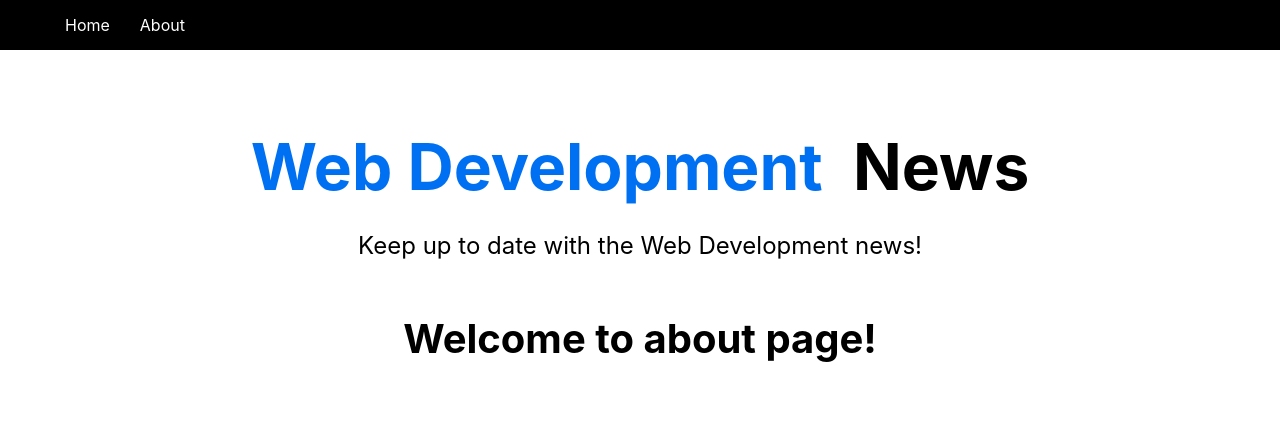
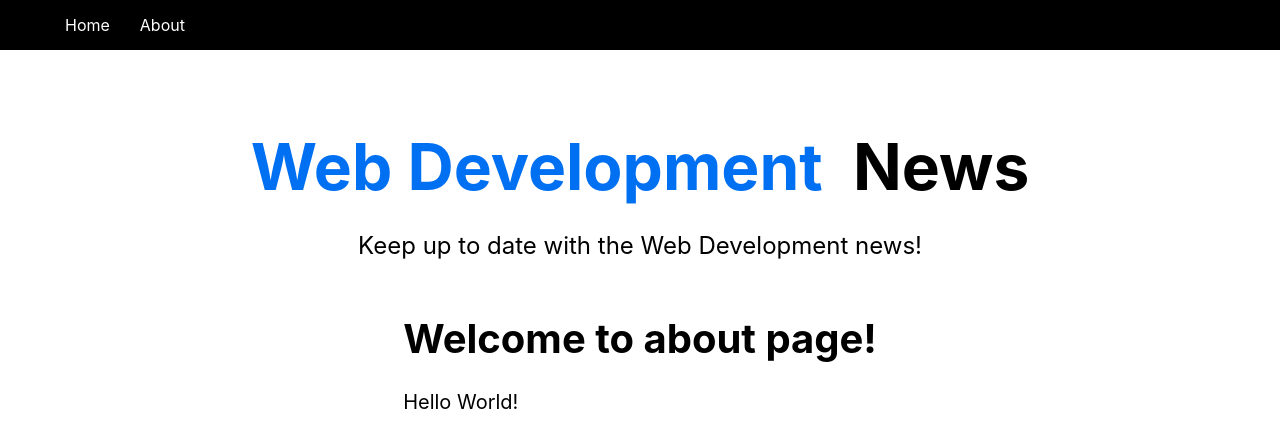
Before and after one commit to muskaansingh/Learn-Next.js, a Next.js app in the folder next-basics/: page /about in a window 1280 px wide. Shown: the top 448 px of the page. Built offline with nearby package versions, Linux system fonts and the light colour scheme.

Commit message:
Update about.js

```diff
--- a/next-basics/pages/about.js
+++ b/next-basics/pages/about.js
@@ -1,16 +1,17 @@
-import Head from 'next/head'
+import Head from 'next/head';
 
 const about = () => {
     return (
         <div>
             <Head>
                 <title>
-                    About!
+                    About-Page!
                 </title>
             </Head>
             <h1>Welcome to about page!</h1>
+            <p> Hello World! </p>
         </div>
     )
 }
 
-export default about
+export default about;
```
